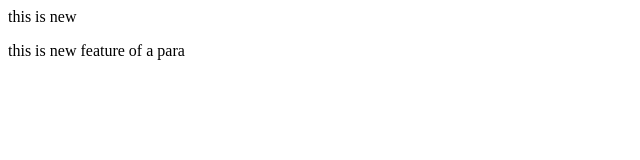
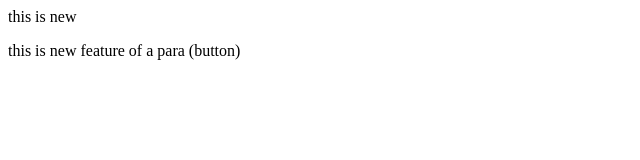
Before and after one commit to athashri-keny/local, a plain HTML site: page index.html in a window 1280 px wide. Shown: the full height of the page, 0-640 px from the left. Drawn offline with Linux system fonts and the light colour scheme.

```diff
--- a/index.html
+++ b/index.html
@@ -1,2 +1,2 @@
 <p> this is new </p>
-<p> this is new feature of a para</p>
+<p> this is new feature of a para (button)</p>
```
